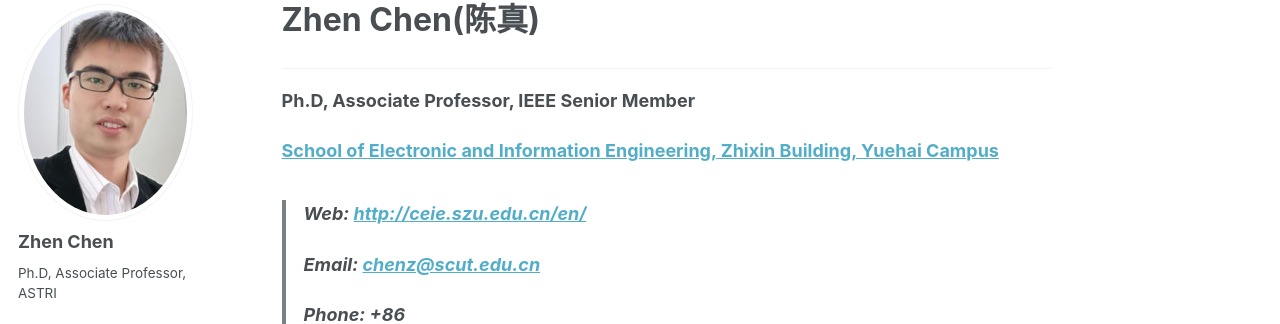
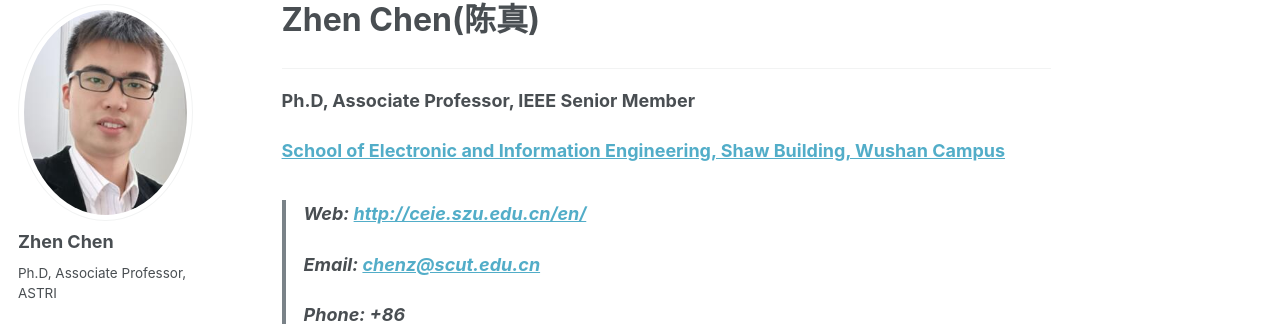
Before and after one commit to baile035/chenz_CV, a Jekyll site: the page built from _pages/about.md, in a window 1280 px wide and 900 px high. Shown: the part 114-438 px from the top of the window. Built offline with Jekyll 4.4.1, drawn with Linux system fonts in a browser that asks for light colours.

Commit message:
about.md

```diff
--- a/_pages/about.md
+++ b/_pages/about.md
@@ -11,7 +11,7 @@ redirect_from:
 ***
 <html>
 <p><b style="line-height:50%"> Ph.D, Associate Professor, IEEE Senior Member </b> </p>
-<p><b style="line-height:50%"><a href="https://www.szu.edu.cn/">School of Electronic and Information Engineering, Zhixin Building, Yuehai Campus</a></b></p>
+<p><b style="line-height:50%"><a href="https://www.szu.edu.cn/">School of Electronic and Information Engineering, Shaw Building, Wushan Campus</a></b></p>
 
 <!--
 <p><b style="line-height:50%"><a href="http:// ">Institute of multi-dimensional signal processing(Shenzhen)</a></b></p>
```
